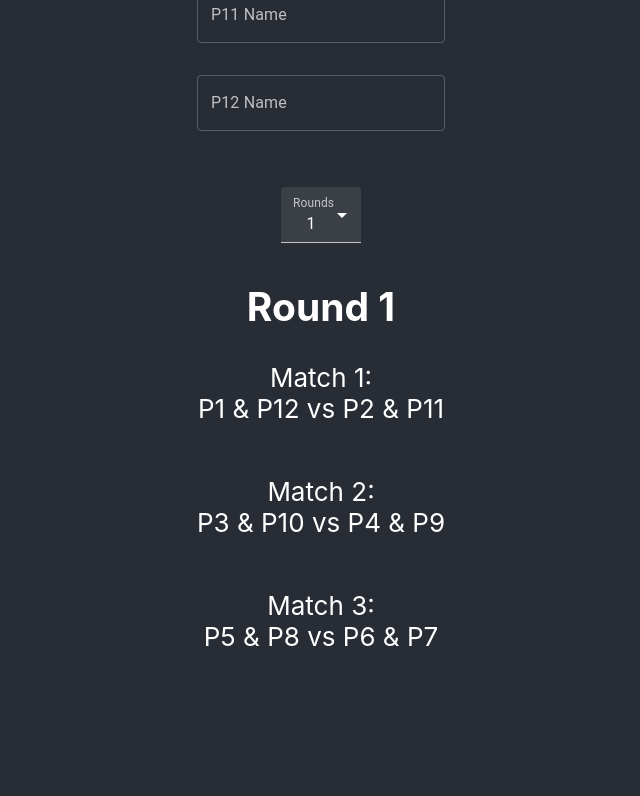
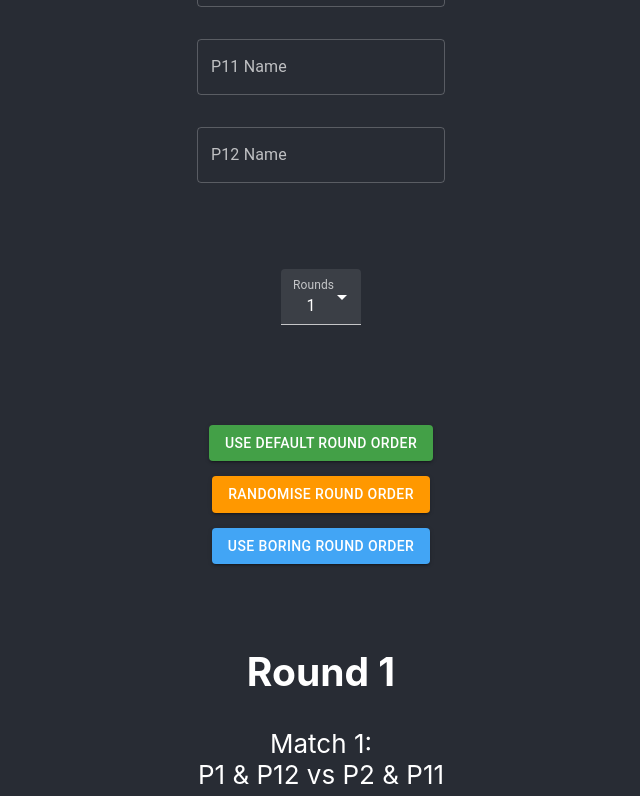
Before and after one commit to asteroidcode/doubles, a React (Create React App) app: page / in a window 1280 px wide. Shown: the part 1218-2014 px from the top of the page, without its empty margins (319-959 px from the left). Built offline with nearby package versions, Linux system fonts and the light colour scheme.

Commit message:
Change button styles

```diff
--- a/package.json
+++ b/package.json
@@ -6,10 +6,12 @@
   "dependencies": {
     "@emotion/react": "^11.10.6",
     "@emotion/styled": "^11.10.6",
+    "@mui/icons-material": "^5.15.14",
     "@mui/material": "^5.11.14",
     "@testing-library/jest-dom": "^5.16.5",
     "@testing-library/react": "^13.4.0",
     "@testing-library/user-event": "^13.5.0",
+    "lodash": "^4.17.21",
     "react": "^18.2.0",
     "react-dom": "^18.2.0",
     "react-scripts": "5.0.1",
--- a/src/App.js
+++ b/src/App.js
@@ -5,7 +5,7 @@ import * as tables from './Tables/tables.js';
 import { RoundInput } from './Inputs/RoundInput';
 import { NamesInput } from './Inputs/NamesInput';
 import { PlayerNumberInput } from './Inputs/PlayerNumberInput.js';
-import {blue} from "@mui/material/colors";
+import {blue, purple} from "@mui/material/colors";
 import { ThemeProvider, createTheme } from '@mui/material/styles';
 // import Button from '@mui/material/Button';
 import { Typography } from '@mui/material';
@@ -17,9 +17,15 @@ import { change1PlayerTable16 } from './PlayerReplacements/Players16/16player1ex
 import { change2PlayerTable16 } from './PlayerReplacements/Players16/16player2extras.js';
 import { change3PlayerTable16 } from './PlayerReplacements/Players16/16player3extras.js';
 
+import { RandomizeTable } from './Inputs/RandomizeTable.js';
+
+import Fab from '@mui/material/Fab';
+import NavigationIcon from '@mui/icons-material/Navigation';
+
+export const versionType = { original: "original", default: "default", random: "random"};
+
+
 function App() {
-
-  const versionType = { original: "original", default: "default", random: "random"};
 
   const prefersDarkMode = true; // useMediaQuery('(prefers-color-scheme: dark)');
 
@@ -37,9 +43,12 @@ function App() {
   const [random12, setRandom12] = useState(tables.tarr12);
   const [random16, setRandom16] = useState(tables.tarr16);
 
+  const [randomiseAgain, setRandomiseAgain] = useState(false);
+
   useEffect(() => {
     if (0 < playerCount && playerCount < 16) {
       if (tableVersion === versionType.default) {
+        console.log("does this get triggered")
         setTableUsed(tables.tarr12);
       }
       else if (tableVersion === versionType.original) {
@@ -78,7 +87,8 @@ function App() {
       setExtraPlayerCount(3);
     }
 
-  }, [playerCount, tableVersion, versionType]);
+    setRandomiseAgain(false);
+  }, [playerCount, tableVersion, versionType, randomiseAgain]);
 
   useEffect(() => {
     console.log("extraPlayerCount", extraPlayerCount)
@@ -89,6 +99,9 @@ function App() {
       mode: prefersDarkMode ? 'dark' : 'light',
       primary: {
         main: blue[500]
+      },
+      secondary: {
+        main: purple[500]
       }
     }
   })
@@ -207,6 +220,12 @@ function App() {
         <PlayerNumberInput setPlayerCount={(x) => setPlayerCount(x)}/>
         <NamesInput setNamesCallback={(names) => setNamesCallback(names)} numberOfPlayers={playerCount} names={names}/>
         <RoundInput setRound={(r) => setAmountOfRounds(r)} tableUsed={tableUsed}/>
+        <RandomizeTable
+          setTableVersion={(versionType) => setTableVersion(versionType)}
+          setRandom12={setRandom12}
+          setRandom16={setRandom16}
+          setRandomiseAgain={(bool) => setRandomiseAgain(bool)}
+        />
 
         <Matches/>
 
--- /dev/null
+++ b/src/Dialogs/ConfirmDialog.js
@@ -0,0 +1,44 @@
+import * as React from 'react';
+import Button from '@mui/material/Button';
+import Dialog from '@mui/material/Dialog';
+import DialogActions from '@mui/material/DialogActions';
+import DialogContent from '@mui/material/DialogContent';
+import DialogContentText from '@mui/material/DialogContentText';
+import DialogTitle from '@mui/material/DialogTitle';
+
+export const ConfirmDialog = ({isOpen, close, titleText, contentText}) => {
+
+  const handleCloseNo = () => {
+    close();
+  };
+
+  const handleCloseYes = () => {
+    close();
+  };
+
+  return (
+    <React.Fragment>
+      <Dialog
+        open={isOpen}
+        onClose={handleCloseNo}
+        aria-labelledby="alert-dialog-title"
+        aria-describedby="alert-dialog-description"
+      >
+        <DialogTitle id="alert-dialog-title">
+          {"Randomize names order?"}
+        </DialogTitle>
+        <DialogContent>
+          <DialogContentText id="alert-dialog-description">
+            Change the matches?
+          </DialogContentText>
+        </DialogContent>
+        <DialogActions>
+          <Button variant="outlined" onClick={handleCloseNo} autoFocus>No</Button>&nbsp;&nbsp;&nbsp;&nbsp;
+          <Button variant="outlined" onClick={handleCloseYes}>
+            Yes
+          </Button>
+        </DialogActions>
+      </Dialog>
+    </React.Fragment>
+  );
+}
--- a/src/Dialogs/ShuffleConfirmDialog.js
+++ b/src/Dialogs/ShuffleConfirmDialog.js
@@ -5,6 +5,8 @@ import DialogActions from '@mui/material/DialogActions';
 import DialogContent from '@mui/material/DialogContent';
 import DialogContentText from '@mui/material/DialogContentText';
 import DialogTitle from '@mui/material/DialogTitle';
+import { styled } from '@mui/material';
+import { purple, blue } from '@mui/material/colors';
 
 export const ShuffleConfirmDialog = ({isOpen, close, randomizeOrder}) => {
 
@@ -17,6 +19,14 @@ export const ShuffleConfirmDialog = ({isOpen, close, randomizeOrder}) => {
     close();
   };
 
+  const ColorButton = styled(Button)(({ theme }) => ({
+    color: theme.palette.getContrastText(blue[500]),
+    backgroundColor: blue[500],
+    '&:hover': {
+      backgroundColor: blue[700],
+    },
+  }));
+
   return (
     <React.Fragment>
       <Dialog
@@ -24,20 +34,25 @@ export const ShuffleConfirmDialog = ({isOpen, close, randomizeOrder}) => {
         onClose={handleCloseNo}
         aria-labelledby="alert-dialog-title"
         aria-describedby="alert-dialog-description"
+        PaperProps={{
+          style: {
+            backgroundColor: blue[400]
+          }
+        }}
       >
         <DialogTitle id="alert-dialog-title">
-          {"Randomize names order?"}
+          {"Randomise names order?"}
         </DialogTitle>
         <DialogContent>
-          <DialogContentText id="alert-dialog-description">
+          <DialogContentText style={{color: "#ffffff"}} id="alert-dialog-description">
             Do you want to randomise the order of the names?<br/>
             This action cannot be undone.
           </DialogContentText>
         </DialogContent>
-        <DialogActions>
-          <Button variant="outlined" onClick={handleCloseNo} autoFocus>No</Button>&nbsp;&nbsp;&nbsp;&nbsp;
-          <Button variant="outlined" onClick={handleCloseYes}>
-            Yes, randomise
+        <DialogActions style={{margin: "auto", marginBottom:"10px"}}>
+          <ColorButton variant="contained" color="warning" onClick={handleCloseNo} autoFocus>Noooo</ColorButton>&nbsp;&nbsp;
+          <Button variant="contained" color="warning" onClick={handleCloseYes}>
+            Yes, randomise names
           </Button>
         </DialogActions>
       </Dialog>
--- a/src/Inputs/NamesInput.js
+++ b/src/Inputs/NamesInput.js
@@ -75,7 +75,8 @@ export const NamesInput = ({setNamesCallback, numberOfPlayers, names2}) => {
 
   return( <>
   <p></p>
-  <Button onClick={() => setShuffleConfirmOpen(true)} variant="outlined">Randomize Player Order</Button>
+  <Button onClick={() => setShuffleConfirmOpen(true)} variant="contained">Randomise Player Order</Button>
+  <p></p>
   <ShuffleConfirmDialog isOpen={shuffleConfirmOpen} close={closeShuffleDialog} randomizeOrder={randomizeNamesOrder}/>
   <NamesNumberInput setNamesNbr={(nbr) => processParticipantNumberChange(nbr)}/>
   <Box
--- a/src/Inputs/PlayerNumberInput.js
+++ b/src/Inputs/PlayerNumberInput.js
@@ -16,12 +16,12 @@ export const PlayerNumberInput = ({setPlayerCount}) => {
 
   return(
     <FormControl variant="filled" sx={{ m: 1, minWidth: 80}} style={{marginTop: "40px"}}>
-      <InputLabel id="round-number-insert">Players</InputLabel>
+      <InputLabel id="player-number-insert">Players</InputLabel>
       <Select
-        labelId="round-number-label"
-        id="round-number-select"
+        labelId="player-number-label"
+        id="player-number-select"
         value={playerNumber}
-        label="Number of rounds"
+        label="Number of players"
         onChange={handleChange}
       >
         <MenuItem value={12}>12</MenuItem>
--- /dev/null
+++ b/src/Inputs/RandomizeTable.js
@@ -0,0 +1,74 @@
+import React from 'react';
+import Button from '@mui/material/Button';
+import { versionType } from '../App';
+import * as tables from '../Tables/tables.js';
+import { cloneDeep } from 'lodash';
+import { ConfirmDialog } from '../Dialogs/ConfirmDialog.js';
+import { styled } from '@mui/material';
+import { green, blue, purple, orange, grey } from '@mui/material/colors';
+
+export const RandomizeTable = ({setTableVersion, setRandom12, setRandom16, setRandomiseAgain}) => {
+
+  const randomizeTable = () => {
+    setRandomiseAgain(true);
+    setTableVersion(versionType.random);
+
+    const newCopyTarr12 = cloneDeep(tables.tarr12);
+    const newCopyTarr16 = cloneDeep(tables.tarr16);
+
+    setRandom12(shuffle(newCopyTarr12));
+    setRandom16(shuffle(newCopyTarr16));
+  }
+
+  const useDefaultTable = () => {
+    setTableVersion(versionType.default);
+  }
+
+  const useOriginalTable = () => {
+    setTableVersion(versionType.original);
+  }
+
+  // thanks for the shuffle example to Grant Riordan https://www.freecodecamp.org/news/how-to-shuffle-an-array-of-items-using-javascript-or-typescript/
+  const shuffle = (array) => {
+    for (let i = array.length - 1; i > 0; i--) {
+      const j = Math.floor(Math.random() * (i + 1));
+      [array[i], array[j]] = [array[j], array[i]];
+    }
+    return array;
+  };
+
+  const ColorButton = styled(Button)(({ theme }) => ({
+    color: "#ffffff", // theme.palette.getContrastText(green[500]),
+    backgroundColor: orange[500],
+    '&:hover': {
+      backgroundColor: orange[700],
+    },
+  }));
+
+  const ColorButton2 = styled(Button)(({ theme }) => ({
+    color: "#ffffff", // theme.palette.getContrastText(green[500]),
+    backgroundColor: green[600],
+    '&:hover': {
+      backgroundColor: green[800],
+    },
+  }));
+
+  const ColorButton3 = styled(Button)(({ theme }) => ({
+    color: "#ffffff", // theme.palette.getContrastText(green[500]),
+    backgroundColor: blue[400],
+    '&:hover': {
+      backgroundColor: blue[600],
+    },
+  }));
+
+  return(
+    <>
+      <ConfirmDialog/>
+      <p></p>
+      <ColorButton2 variant="contained" onClick={useDefaultTable} style={{marginTop: "40px"}}>Use default round order</ColorButton2>
+      <ColorButton variant="contained" onClick={randomizeTable} color="secondary" style={{marginTop: "15px"}}>Randomise round order</ColorButton>
+      <ColorButton3 variant="contained" onClick={useOriginalTable} color="primary" style={{marginTop: "15px"}}>Use boring round order</ColorButton3>
+      <p></p>
+    </>
+  )
+}
--- a/src/Inputs/RoundInput.js
+++ b/src/Inputs/RoundInput.js
@@ -15,7 +15,7 @@ export const RoundInput = ({setRound, tableUsed}) => {
   }
 
   return(
-    <FormControl variant="filled" sx={{ m: 1, minWidth: 80}} style={{marginTop: "40px"}}>
+    <FormControl variant="filled" sx={{ m: 1, minWidth: 80}} style={{marginTop: "70px"}}>
       <InputLabel id="round-number-insert">Rounds</InputLabel>
       <Select
         labelId="round-number-label"
@@ -26,7 +26,7 @@ export const RoundInput = ({setRound, tableUsed}) => {
       >
         {
           tableUsed.map((tableRow, index) => {
-            return(<MenuItem value={index+1}>{index+1}</MenuItem>)
+            return(<MenuItem key={"menuitem" + tableRow + index} value={index+1}>{index+1}</MenuItem>)
           })
         }
       </Select>
```
Also changed, not shown: 1 other file (tests, documents, lock files or other folders).
